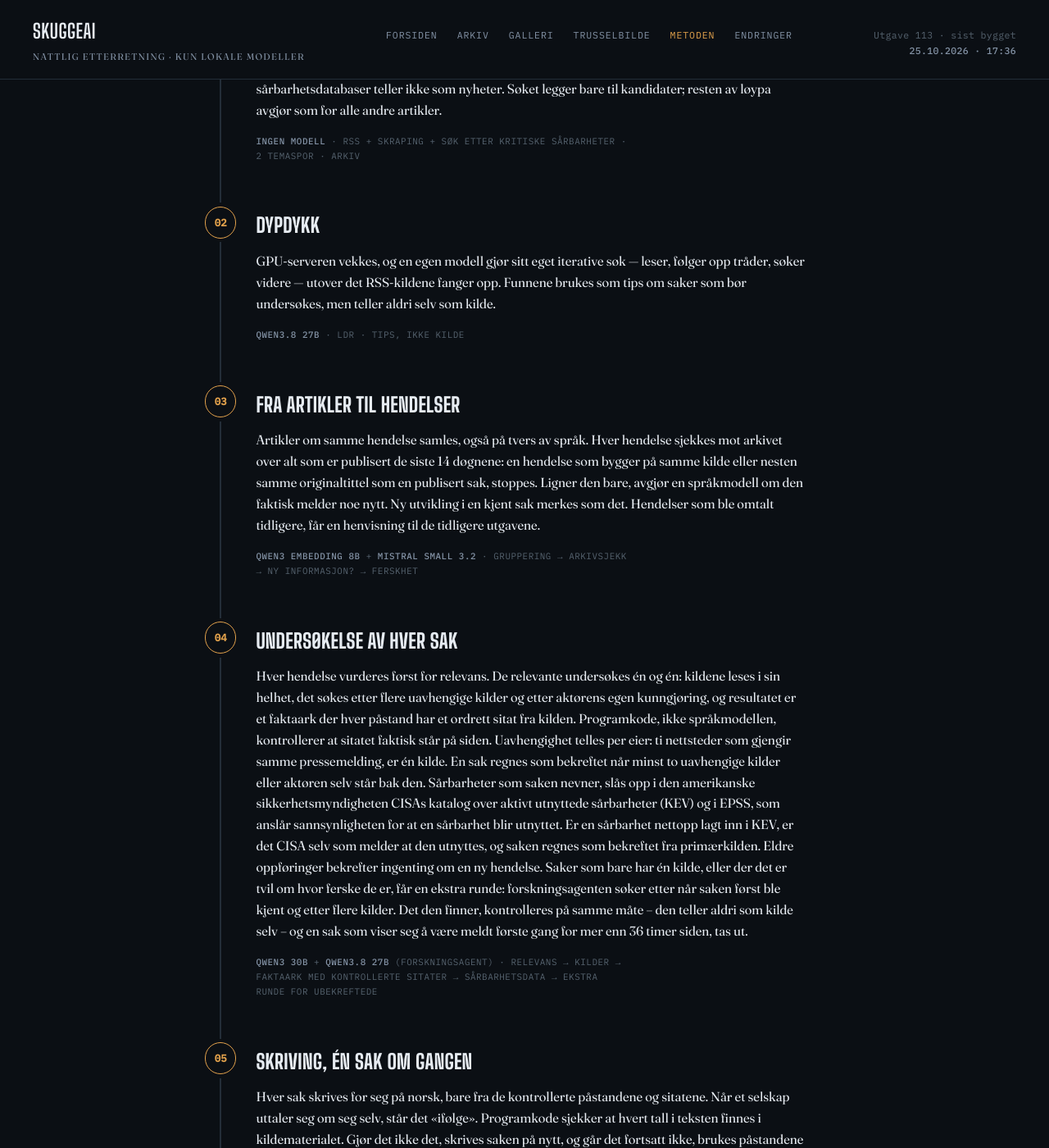
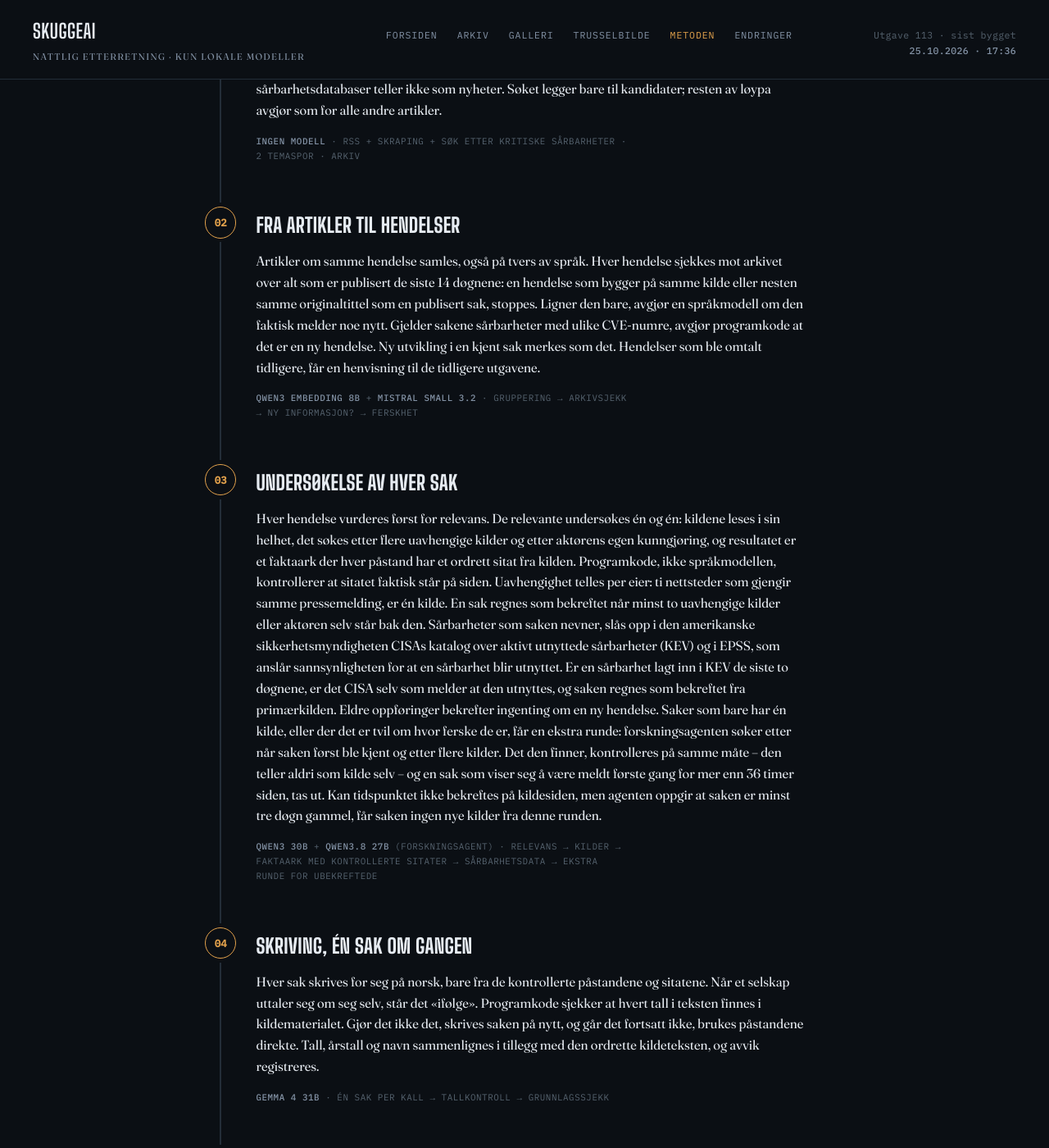
Before and after one commit to Skuggemannen/skuggeai-news, a Jekyll site: the page built from metoden.html, in a window 1280 px wide and 1400 px high, scrolled down 960 px. Shown: the whole window at 82% size. Built offline with Jekyll 4.4.1, drawn with Linux system fonts in a browser that asks for light colours; some of the changed text lies outside the part shown.

Commit message:
metoden: dypdykk-steget fjernet, CVE-regel, KEV 2 døgn og datosperre i ekstrarunden (Change#154, #155)

```diff
--- a/metoden.html
+++ b/metoden.html
@@ -36,32 +36,23 @@ hide_sidebar: true
   <div class="stage">
     <div class="stage-rail"><div class="stage-node">02</div><div class="stage-line"></div></div>
     <div class="stage-body">
-      <h3 class="stage-name">Dypdykk</h3>
-      <p class="stage-desc">GPU-serveren vekkes, og en egen modell gjør sitt eget iterative søk — leser, følger opp tråder, søker videre — utover det RSS-kildene fanger opp. Funnene brukes som tips om saker som bør undersøkes, men teller aldri selv som kilde.</p>
-      <p class="stage-meta mono"><b>Qwen3.8 27B</b> &middot; LDR &middot; tips, ikke kilde</p>
+      <h3 class="stage-name">Fra artikler til hendelser</h3>
+      <p class="stage-desc">Artikler om samme hendelse samles, også på tvers av språk. Hver hendelse sjekkes mot arkivet over alt som er publisert de siste 14 døgnene: en hendelse som bygger på samme kilde eller nesten samme originaltittel som en publisert sak, stoppes. Ligner den bare, avgjør en språkmodell om den faktisk melder noe nytt. Gjelder sakene sårbarheter med ulike CVE-numre, avgjør programkode at det er en ny hendelse. Ny utvikling i en kjent sak merkes som det. Hendelser som ble omtalt tidligere, får en henvisning til de tidligere utgavene.</p>
+      <p class="stage-meta mono"><b>Qwen3 Embedding 8B</b> + <b>Mistral Small 3.2</b> &middot; gruppering &rarr; arkivsjekk &rarr; ny informasjon? &rarr; ferskhet</p>
     </div>
   </div>
 
   <div class="stage">
     <div class="stage-rail"><div class="stage-node">03</div><div class="stage-line"></div></div>
     <div class="stage-body">
-      <h3 class="stage-name">Fra artikler til hendelser</h3>
-      <p class="stage-desc">Artikler om samme hendelse samles, også på tvers av språk. Hver hendelse sjekkes mot arkivet over alt som er publisert de siste 14 døgnene: en hendelse som bygger på samme kilde eller nesten samme originaltittel som en publisert sak, stoppes. Ligner den bare, avgjør en språkmodell om den faktisk melder noe nytt. Ny utvikling i en kjent sak merkes som det. Hendelser som ble omtalt tidligere, får en henvisning til de tidligere utgavene.</p>
-      <p class="stage-meta mono"><b>Qwen3 Embedding 8B</b> + <b>Mistral Small 3.2</b> &middot; gruppering &rarr; arkivsjekk &rarr; ny informasjon? &rarr; ferskhet</p>
+      <h3 class="stage-name">Undersøkelse av hver sak</h3>
+      <p class="stage-desc">Hver hendelse vurderes først for relevans. De relevante undersøkes én og én: kildene leses i sin helhet, det søkes etter flere uavhengige kilder og etter aktørens egen kunngjøring, og resultatet er et faktaark der hver påstand har et ordrett sitat fra kilden. Programkode, ikke språkmodellen, kontrollerer at sitatet faktisk står på siden. Uavhengighet telles per eier: ti nettsteder som gjengir samme pressemelding, er én kilde. En sak regnes som bekreftet når minst to uavhengige kilder eller aktøren selv står bak den. Sårbarheter som saken nevner, slås opp i den amerikanske sikkerhetsmyndigheten CISAs katalog over aktivt utnyttede sårbarheter (KEV) og i EPSS, som anslår sannsynligheten for at en sårbarhet blir utnyttet. Er en sårbarhet lagt inn i KEV de siste to døgnene, er det CISA selv som melder at den utnyttes, og saken regnes som bekreftet fra primærkilden. Eldre oppføringer bekrefter ingenting om en ny hendelse. Saker som bare har én kilde, eller der det er tvil om hvor ferske de er, får en ekstra runde: forskningsagenten søker etter når saken først ble kjent og etter flere kilder. Det den finner, kontrolleres på samme måte – den teller aldri som kilde selv – og en sak som viser seg å være meldt første gang for mer enn 36 timer siden, tas ut. Kan tidspunktet ikke bekreftes på kildesiden, men agenten oppgir at saken er minst tre døgn gammel, får saken ingen nye kilder fra denne runden.</p>
+      <p class="stage-meta mono"><b>Qwen3 30B</b> + <b>Qwen3.8 27B</b> (forskningsagent) &middot; relevans &rarr; kilder &rarr; faktaark med kontrollerte sitater &rarr; sårbarhetsdata &rarr; ekstra runde for ubekreftede</p>
     </div>
   </div>
 
   <div class="stage">
     <div class="stage-rail"><div class="stage-node">04</div><div class="stage-line"></div></div>
-    <div class="stage-body">
-      <h3 class="stage-name">Undersøkelse av hver sak</h3>
-      <p class="stage-desc">Hver hendelse vurderes først for relevans. De relevante undersøkes én og én: kildene leses i sin helhet, det søkes etter flere uavhengige kilder og etter aktørens egen kunngjøring, og resultatet er et faktaark der hver påstand har et ordrett sitat fra kilden. Programkode, ikke språkmodellen, kontrollerer at sitatet faktisk står på siden. Uavhengighet telles per eier: ti nettsteder som gjengir samme pressemelding, er én kilde. En sak regnes som bekreftet når minst to uavhengige kilder eller aktøren selv står bak den. Sårbarheter som saken nevner, slås opp i den amerikanske sikkerhetsmyndigheten CISAs katalog over aktivt utnyttede sårbarheter (KEV) og i EPSS, som anslår sannsynligheten for at en sårbarhet blir utnyttet. Er en sårbarhet nettopp lagt inn i KEV, er det CISA selv som melder at den utnyttes, og saken regnes som bekreftet fra primærkilden. Eldre oppføringer bekrefter ingenting om en ny hendelse. Saker som bare har én kilde, eller der det er tvil om hvor ferske de er, får en ekstra runde: forskningsagenten søker etter når saken først ble kjent og etter flere kilder. Det den finner, kontrolleres på samme måte – den teller aldri som kilde selv – og en sak som viser seg å være meldt første gang for mer enn 36 timer siden, tas ut.</p>
-      <p class="stage-meta mono"><b>Qwen3 30B</b> + <b>Qwen3.8 27B</b> (forskningsagent) &middot; relevans &rarr; kilder &rarr; faktaark med kontrollerte sitater &rarr; sårbarhetsdata &rarr; ekstra runde for ubekreftede</p>
-    </div>
-  </div>
-
-  <div class="stage">
-    <div class="stage-rail"><div class="stage-node">05</div><div class="stage-line"></div></div>
     <div class="stage-body">
       <h3 class="stage-name">Skriving, én sak om gangen</h3>
       <p class="stage-desc">Hver sak skrives for seg på norsk, bare fra de kontrollerte påstandene og sitatene. Når et selskap uttaler seg om seg selv, står det «ifølge». Programkode sjekker at hvert tall i teksten finnes i kildematerialet. Gjør det ikke det, skrives saken på nytt, og går det fortsatt ikke, brukes påstandene direkte. Tall, årstall og navn sammenlignes i tillegg med den ordrette kildeteksten, og avvik registreres.</p>
@@ -70,7 +61,7 @@ hide_sidebar: true
   </div>
 
   <div class="stage">
-    <div class="stage-rail"><div class="stage-node">06</div><div class="stage-line"></div></div>
+    <div class="stage-rail"><div class="stage-node">05</div><div class="stage-line"></div></div>
     <div class="stage-body">
       <h3 class="stage-name">Publisering</h3>
       <p class="stage-desc">Utgaven settes sammen av programkode, ikke av en språkmodell: bekreftede saker først, med lenker til kildene, antall uavhengige kilder, primærkilde og tidligere omtale. Saker med bare én kilde står samlet under «Ubekreftet». Det som ble publisert, blir redaksjonens hukommelse for de neste nettene.</p>
@@ -79,7 +70,7 @@ hide_sidebar: true
   </div>
 
   <div class="stage">
-    <div class="stage-rail"><div class="stage-node">07</div><div class="stage-line"></div></div>
+    <div class="stage-rail"><div class="stage-node">06</div><div class="stage-line"></div></div>
     <div class="stage-body">
       <h3 class="stage-name">Dagens bilder</h3>
       <p class="stage-desc">Når utgaven er ute, lager redaksjonen et KI-kunstverk per tema ut fra siste døgns nyheter — også dette helt lokalt. En språkmodell leser bare de <em>bekreftede</em> sakene og skriver bildebeskrivelsen: hvilke saker som skal bli motiver, og i hvilken stil og komposisjon. Stilen trekkes fra en bank på 70 stiler, 24 komposisjoner og 24 paletter, og det som er brukt nylig, settes i karantene, så bildene blir ulike fra natt til natt. Deretter maler to bildemodeller hvert sitt bilde fra nøyaktig samme beskrivelse, etter hverandre på GPU-serveren, og bildene vises side om side: en sammenligning av hvordan to modeller tolker det samme oppdraget. Hvert motiv er knyttet til saken det bygger på, og vises som «Saker i bildet» i <a href="{{ '/galleri/' | relative_url }}">galleriet</a>, som også har egen RSS-strøm.</p>
```
Also changed, not shown: other parts of metoden.html (+1 -1 lines).
